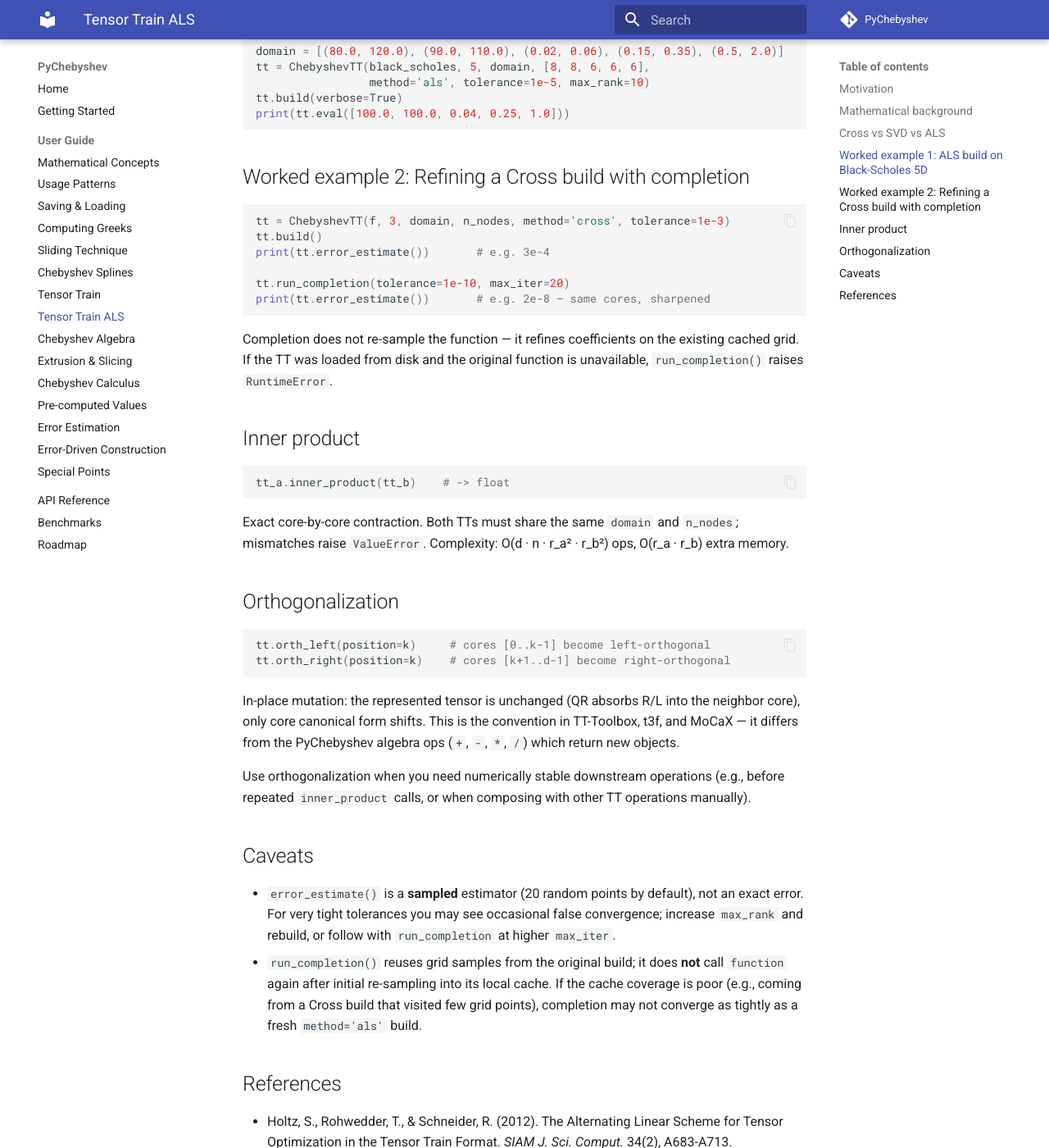
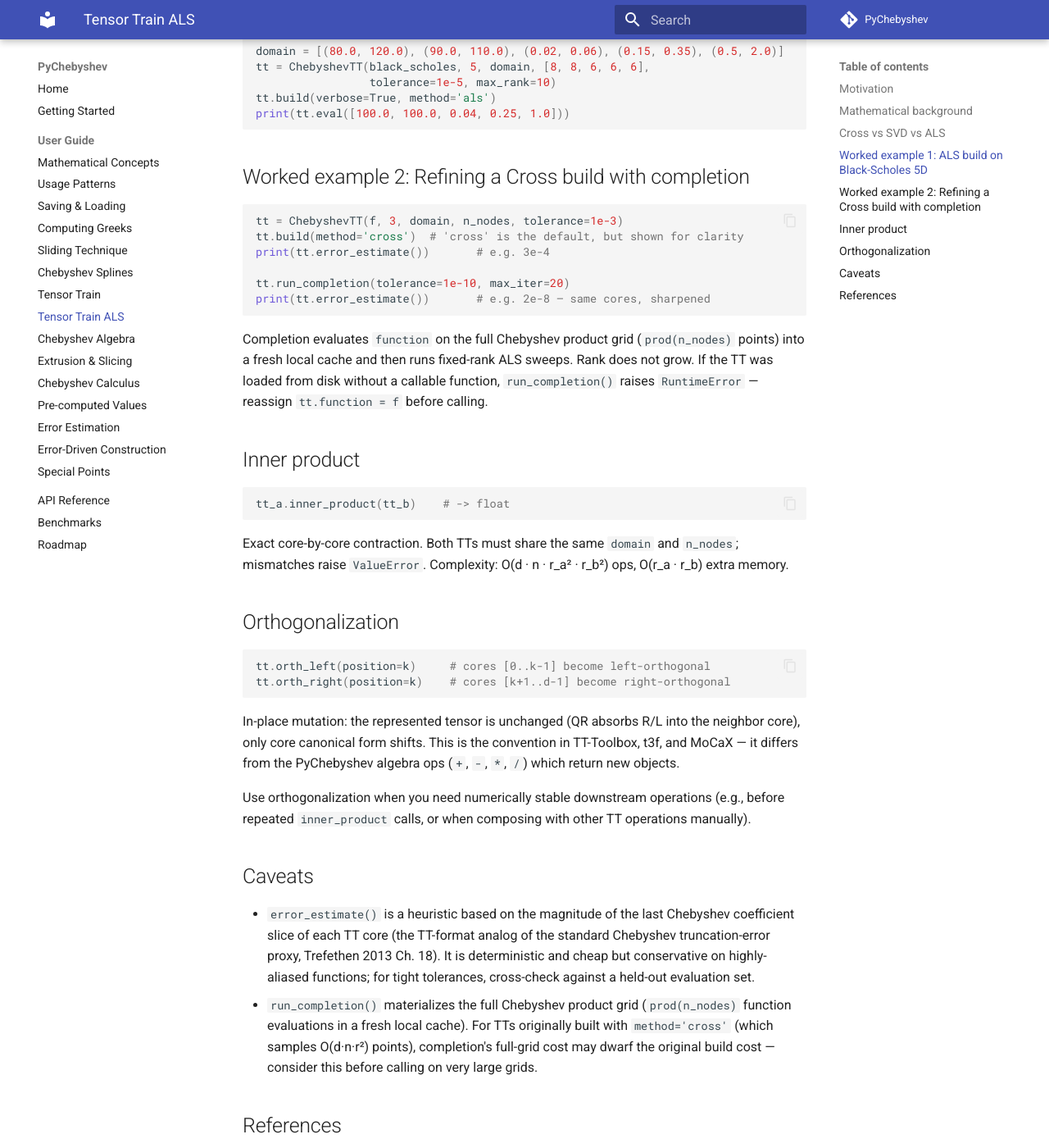
Before and after one commit to 0xC000005/PyChebyshev, an MkDocs documentation site: the page built from docs/user-guide/tensor-train-als.md, in a window 1280 px wide and 1400 px high, scrolled down 1769 px. Shown: the whole window at 82% size. Built offline with MkDocs 1.6.1 and Material for MkDocs 9.7.7, drawn with Linux system fonts in a browser that asks for light colours; comment, search, counter and statistics services are not loaded.

Commit message:
docs(v0.13): correct user guide, roadmap, and CHANGELOG accuracy
The user guide and roadmap code examples passed method= to the
ChebyshevTT constructor (it's a build() kwarg) and omitted the 2-arg
function signature — both would TypeError on copy-paste. Also corrects
error_estimate() description (deterministic last-coefficient heuristic,
not a 20-point sample), run_completion's full-grid resampling cost, and
the CHANGELOG's description of the ALS stop criterion (relative
Frobenius grid residual, not error_estimate).

Co-Authored-By: Claude Opus 4.7 (1M context) <noreply@anthropic.com>

````diff
--- a/docs/user-guide/tensor-train-als.md
+++ b/docs/user-guide/tensor-train-als.md
@@ -65,25 +65,27 @@ def black_scholes(x):
 
 domain = [(80.0, 120.0), (90.0, 110.0), (0.02, 0.06), (0.15, 0.35), (0.5, 2.0)]
 tt = ChebyshevTT(black_scholes, 5, domain, [8, 8, 6, 6, 6],
-                 method='als', tolerance=1e-5, max_rank=10)
-tt.build(verbose=True)
+                 tolerance=1e-5, max_rank=10)
+tt.build(verbose=True, method='als')
 print(tt.eval([100.0, 100.0, 0.04, 0.25, 1.0]))
 ```
 
 ## Worked example 2: Refining a Cross build with completion
 
 ```python
-tt = ChebyshevTT(f, 3, domain, n_nodes, method='cross', tolerance=1e-3)
-tt.build()
+tt = ChebyshevTT(f, 3, domain, n_nodes, tolerance=1e-3)
+tt.build(method='cross')  # 'cross' is the default, but shown for clarity
 print(tt.error_estimate())       # e.g. 3e-4
 
 tt.run_completion(tolerance=1e-10, max_iter=20)
 print(tt.error_estimate())       # e.g. 2e-8 — same cores, sharpened
 ```
 
-Completion does not re-sample the function — it refines coefficients on
-the existing cached grid. If the TT was loaded from disk and the original
-function is unavailable, `run_completion()` raises `RuntimeError`.
+Completion evaluates `function` on the full Chebyshev product grid
+(`prod(n_nodes)` points) into a fresh local cache and then runs
+fixed-rank ALS sweeps. Rank does not grow. If the TT was loaded from
+disk without a callable function, `run_completion()` raises
+`RuntimeError` — reassign `tt.function = f` before calling.
 
 ## Inner product
 
@@ -113,15 +115,17 @@ composing with other TT operations manually).
 
 ## Caveats
 
-- `error_estimate()` is a **sampled** estimator (20 random points by
-  default), not an exact error. For very tight tolerances you may see
-  occasional false convergence; increase `max_rank` and rebuild, or
-  follow with `run_completion` at higher `max_iter`.
-- `run_completion()` reuses grid samples from the original build; it
-  does **not** call `function` again after initial re-sampling into its
-  local cache. If the cache coverage is poor (e.g., coming from a Cross
-  build that visited few grid points), completion may not converge as
-  tightly as a fresh `method='als'` build.
+- `error_estimate()` is a heuristic based on the magnitude of the last
+  Chebyshev coefficient slice of each TT core (the TT-format analog of
+  the standard Chebyshev truncation-error proxy, Trefethen 2013 Ch. 18).
+  It is deterministic and cheap but conservative on highly-aliased
+  functions; for tight tolerances, cross-check against a held-out
+  evaluation set.
+- `run_completion()` materializes the full Chebyshev product grid
+  (`prod(n_nodes)` function evaluations in a fresh local cache). For
+  TTs originally built with `method='cross'` (which samples O(d·n·r²)
+  points), completion's full-grid cost may dwarf the original build
+  cost — consider this before calling on very large grids.
 
 ## References
 
````
Also changed, not shown: other parts of docs/user-guide/tensor-train-als.md (+1 -1 lines), CHANGELOG.md (+2 -1 lines), docs/roadmap.md (+2 -3 lines).
